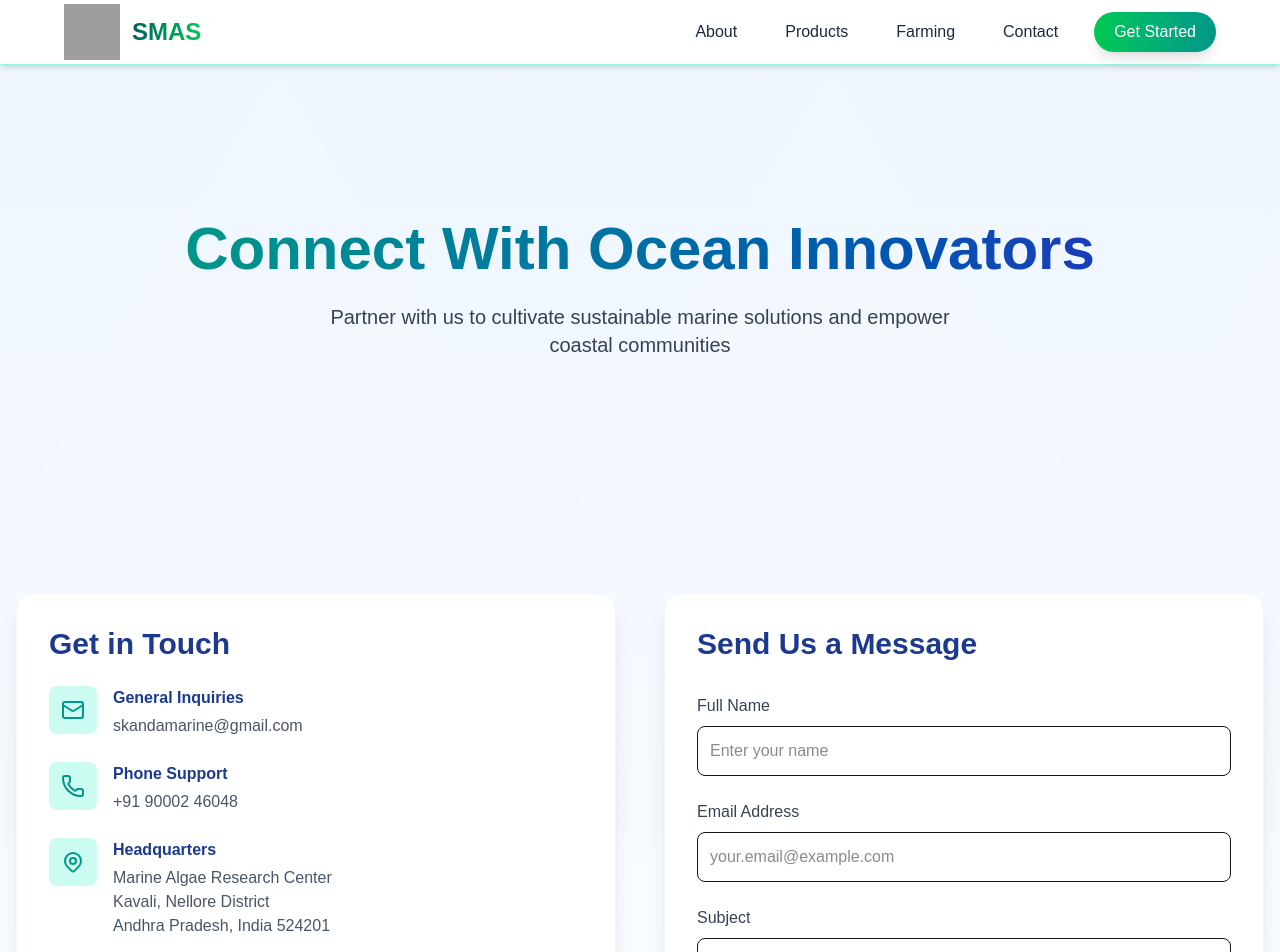
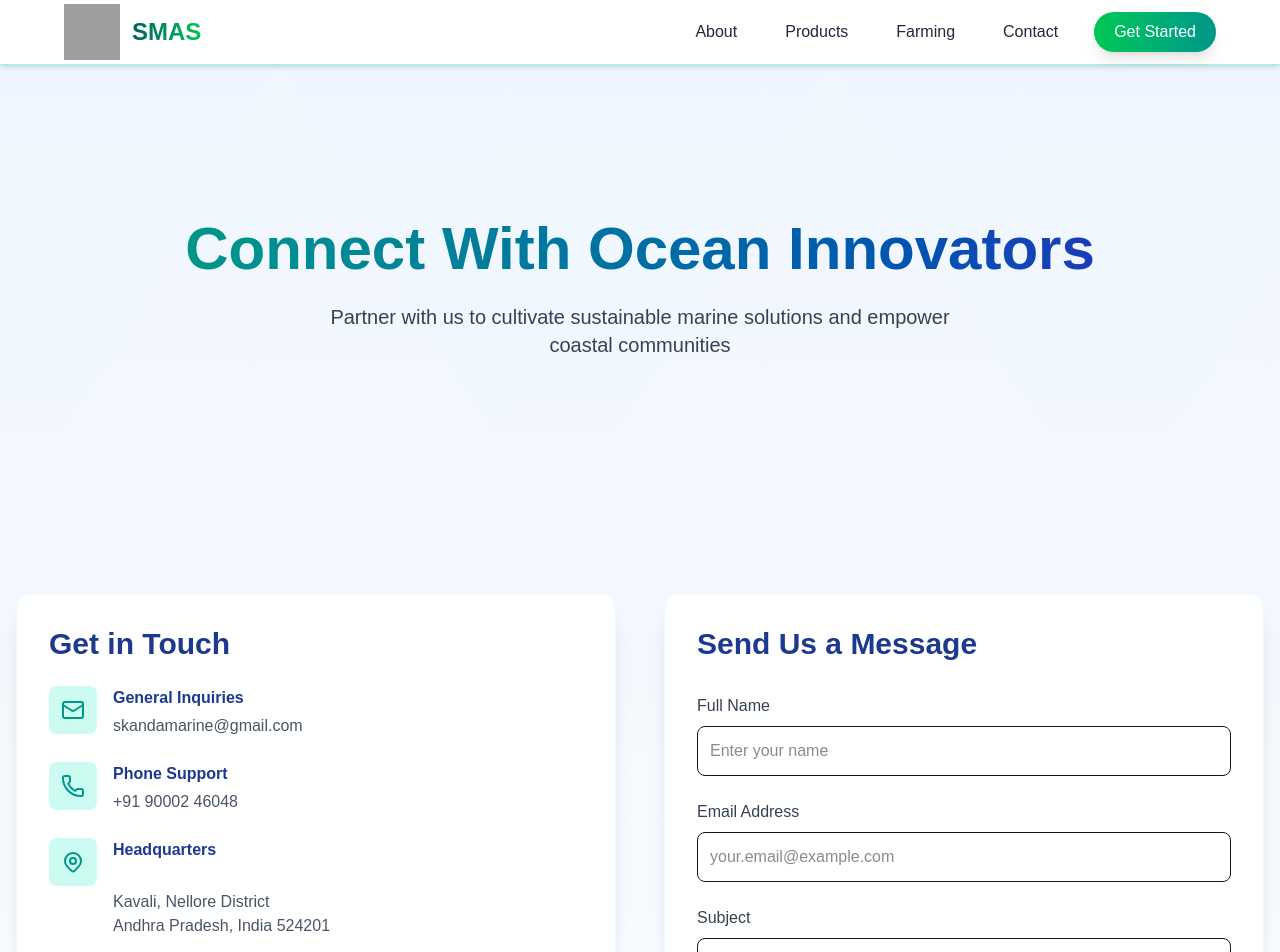
Before and after one commit to karthikreddy-7/smas, a Next.js app: page /contact in a window 1280 px wide. Shown: the top 952 px of the page. Built offline with nearby package versions, Linux system fonts and the light colour scheme; grey boxes are pictures that could not be loaded.

Commit message:
Removed Research centre

```diff
--- a/src/app/contact/page.tsx
+++ b/src/app/contact/page.tsx
@@ -76,7 +76,6 @@ export default function Contact() {
                         Headquarters
                       </h3>
                       <p className="text-gray-600">
-                        Marine Algae Research Center
                         <br />
                         Kavali, Nellore District
                         <br />
```
